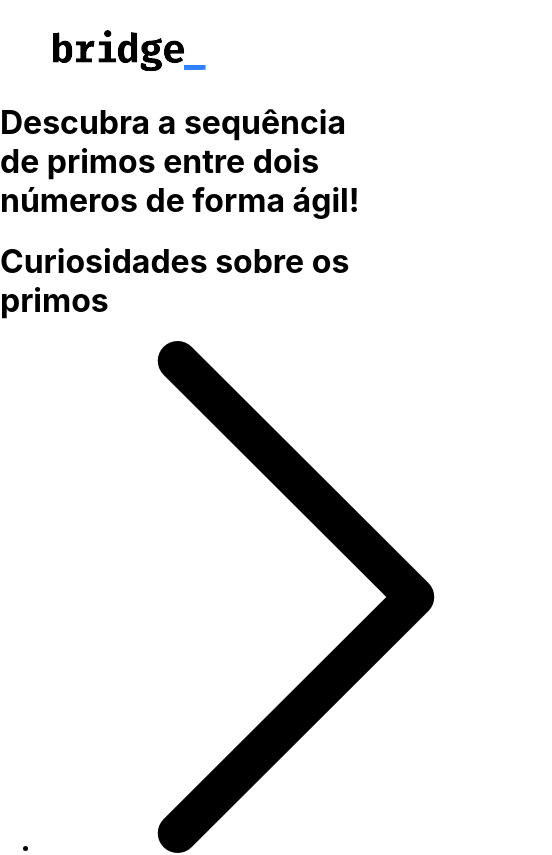
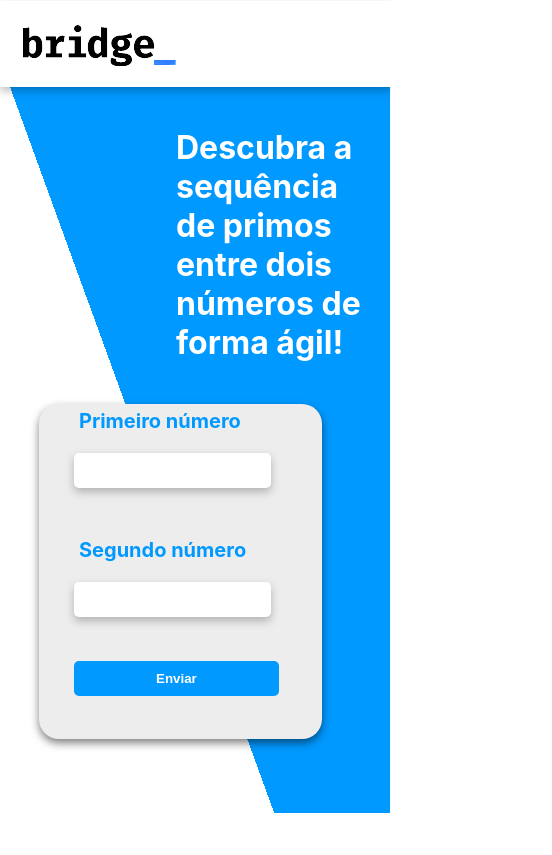
Before and after one commit to eduardagomess/web-app-react, a React (Create React App) app in the folder web-app/: page / in a window 390 px wide. Shown: the top 855 px of the page, 552 px wide, since content can reach past the window. Built offline with nearby package versions, Linux system fonts and the light colour scheme.

Commit message:
Update App.css, it was made the layout of the home page using the strategy mobile-first

```diff
--- a/web-app/src/App.css
+++ b/web-app/src/App.css
@@ -1,38 +1,71 @@
-.App {
-  text-align: center;
+/* mobile-first */
+
+#nav {
+  background-color: white;
+  height: 100%;
+  width: 95%;
+  margin-top: 1px;
+  padding: 10px;
+  filter: drop-shadow(0px 4px 4px rgba(0, 0, 0, 0.25));
 }
 
-.App-logo {
-  height: 40vmin;
-  pointer-events: none;
+#bg {
+  height:812px;
+  background: linear-gradient(70deg, white 40%, #0099ff 40%);
+  background: linear-gradient(70deg, white 40%, #0099ff 40%);
+  background: linear-gradient(70deg, white 40%, #0099ff 40%);
+  background: linear-gradient(70deg, white 40%, #0099ff 40%);
 }
 
-@media (prefers-reduced-motion: no-preference) {
-  .App-logo {
-    animation: App-logo-spin infinite 20s linear;
-  }
+#title{
+  color: white;
+  margin-left: 40%;
+  padding: 20px;
 }
 
-.App-header {
-  background-color: #282c34;
-  min-height: 100vh;
-  display: flex;
-  flex-direction: column;
-  align-items: center;
-  justify-content: center;
-  font-size: calc(10px + 2vmin);
-  color: white;
+#form{
+  background-color: #EDEDED;
+  border-radius: 20px;
+  height: 40%;
+  width:70%;
+  padding: 5px;
+  margin-left: 10%;
+  filter: drop-shadow(0px 4px 4px rgba(0, 0, 0, 0.50));
+
+}
+#label{
+  color:#0099ff;
+  font-weight: bolder;
+  padding: 20px;
+  font-size: 20px;
+  margin-left: 15px;
 }
 
-.App-link {
-  color: #61dafb;
+.input{
+  padding: 10px;
+  margin-bottom: 50px;
+  border-radius: 5px;
+  border-style: none;
+  margin-top:20px;
+  margin-left:30px;
+  filter: drop-shadow(0px 4px 4px rgba(0, 0, 0, 0.25));
 }
 
-@keyframes App-logo-spin {
-  from {
-    transform: rotate(0deg);
-  }
-  to {
-    transform: rotate(360deg);
-  }
+#button{
+  width:75%;
+  height: 35px;
+  border-radius: 5px;
+  margin-left: 30px;
+  margin-top: -50px;
+  background-color: #0099ff;
+  border-style: none;
 }
+
+#button-title{
+  color: white;
+  font-weight: bolder;
+}
+
+.mobile-hide{
+  display: none;
+}
--- a/web-app/src/pages/home.js
+++ b/web-app/src/pages/home.js
@@ -22,7 +22,8 @@ function Home(){
                 <label id="label" > Segundo número <input  className='input' name="num2" id="num2" /> </label>
             </div>
             <div>
-                <input type="submit" value="Salvar" />
+                <button id='button' type="submit" value="Enviar"><spam id='button-title'>Enviar</spam></button>
+                { /* <input type="submit" value="Salvar"> */}
             </div>
         </form>
     </div>
```
